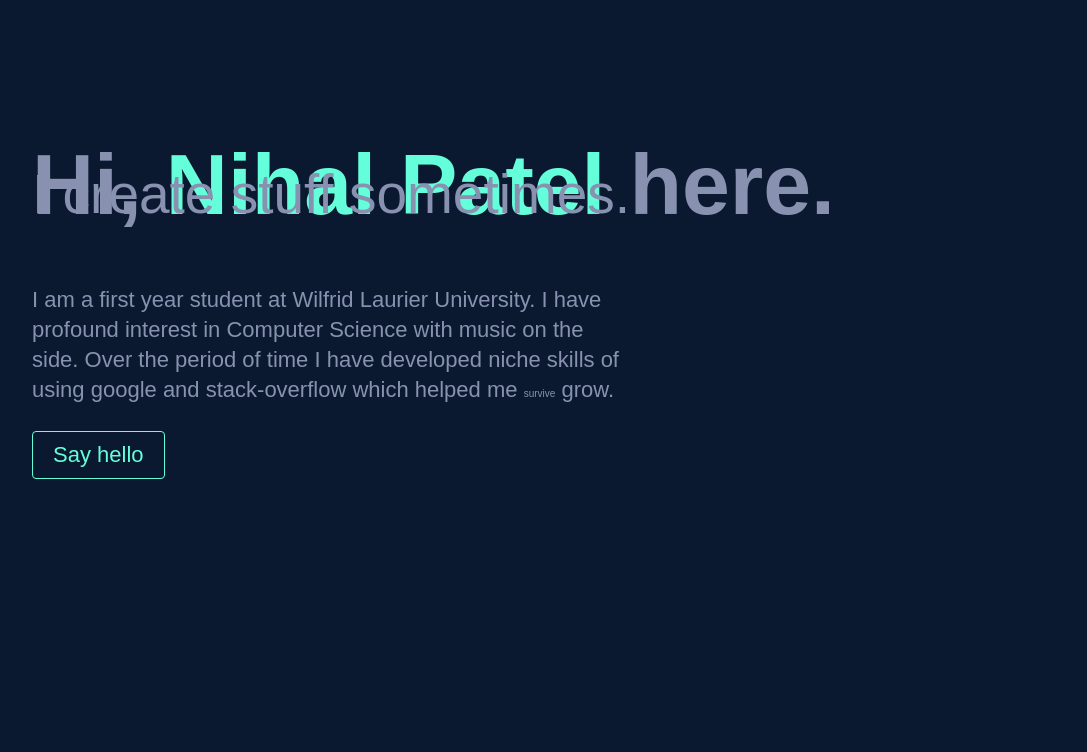
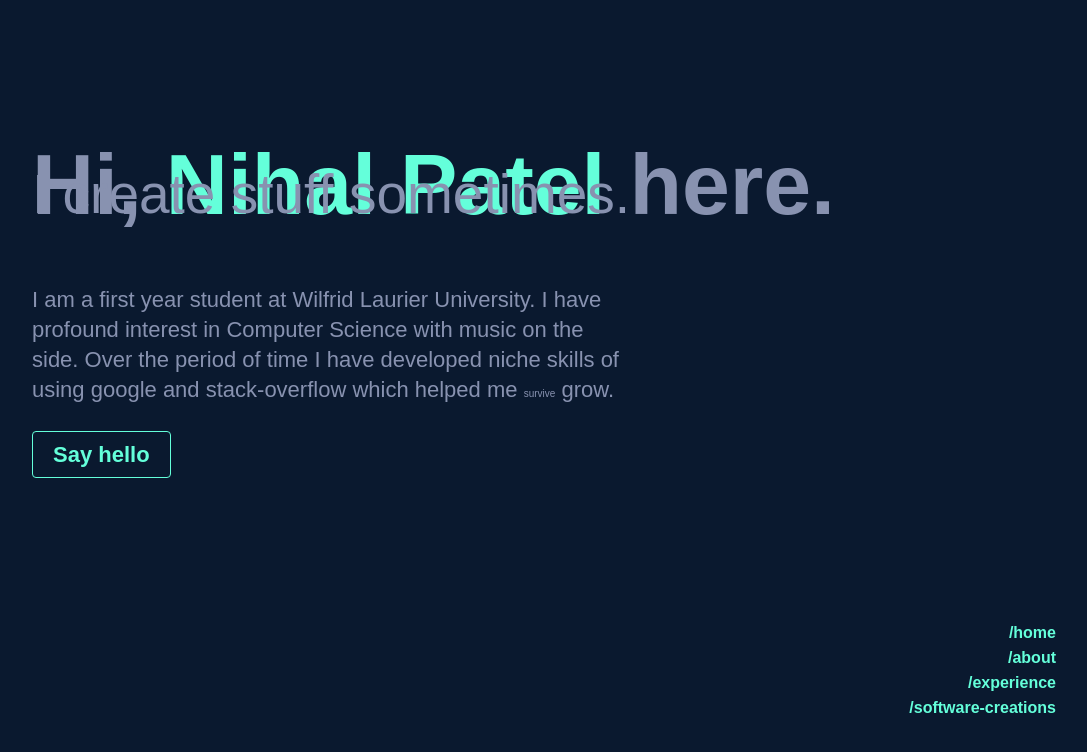
Before and after one commit to Nihal-P/reactapp, a JavaScript app: page / in a window 1280 px wide. Shown: the top 752 px of the page, without its empty margins (160-1247 px from the left). Built offline with nearby package versions, Linux system fonts and the light colour scheme; the HTML template or start-up script is replaced by a standard one; a web font is replaced by a local one.

Commit message:
added Sidebar compnent

```diff
--- a/src/App.js
+++ b/src/App.js
@@ -1,9 +1,13 @@
 import './App.css';
 import Intro from './Intro'
+import Sidebar from './Sidebar';
 function App() {
   return (
     <div className="App">
-      <Intro/>
+      <div className="content">
+        <Intro/>
+      </div>
+      <Sidebar/>
     </div>
   );
 }
```
